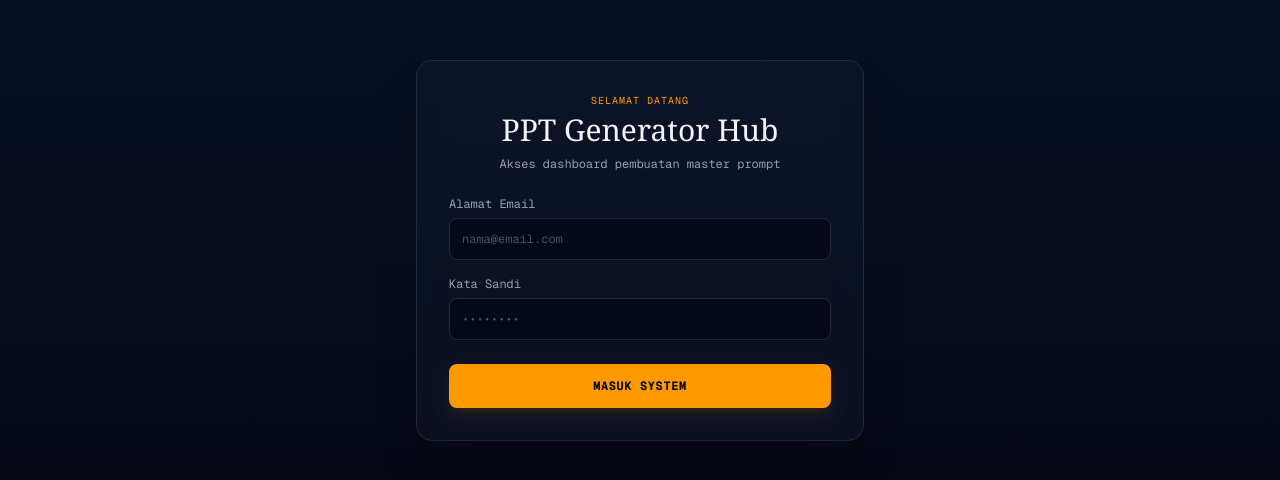
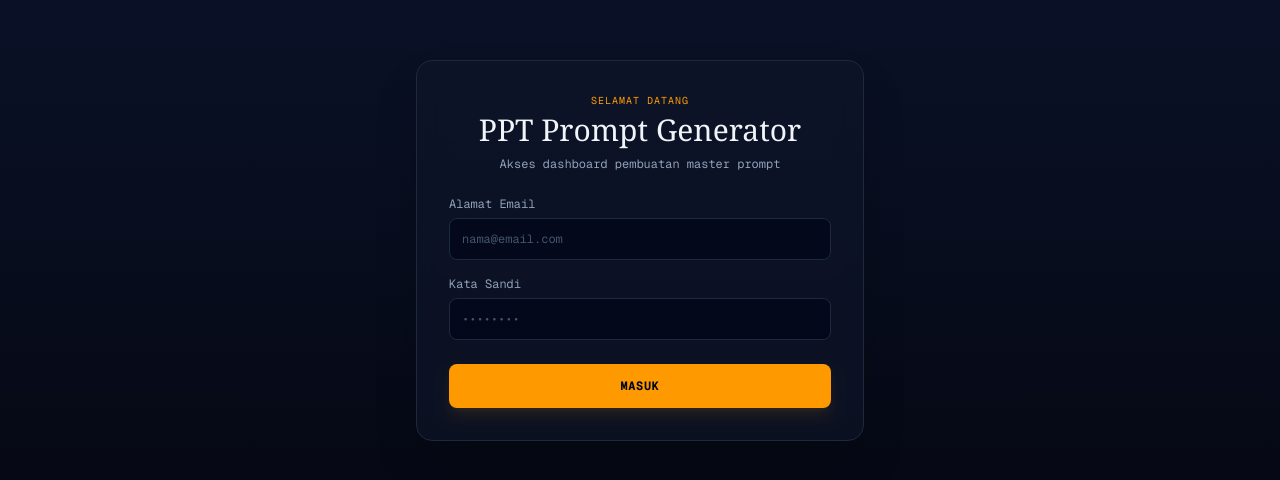
Before and after one commit to tsabit-ar/dashboard-rag, a Next.js app: page / in a window 1280 px wide. Shown: the part 150-630 px from the top of the page. Built offline with nearby package versions, Linux system fonts and the light colour scheme; no server answers.

Commit message:
Rename header and button text in page component

```diff
--- a/app/page.tsx
+++ b/app/page.tsx
@@ -39,7 +39,7 @@ export default function LoginPage() {
             SELAMAT DATANG
           </span>
           <h1 className="font-serif text-3xl text-slate-100 font-normal">
-            PPT Generator Hub
+            PPT Prompt Generator
           </h1>
           <p className="font-mono text-xs text-slate-400 mt-2">
             Akses dashboard pembuatan master prompt
@@ -88,7 +88,7 @@ export default function LoginPage() {
             disabled={loading}
             className="w-full bg-amber-500 hover:bg-amber-400 disabled:bg-slate-800 disabled:text-slate-500 text-slate-950 font-mono text-xs font-bold py-3.5 rounded-lg transition-all uppercase tracking-wider shadow-lg shadow-amber-500/10 mt-2"
           >
-            {loading ? 'Authenticating...' : 'Masuk System'}
+            {loading ? 'Authenticating...' : 'Masuk'}
           </button>
         </form>
       </div>
```
